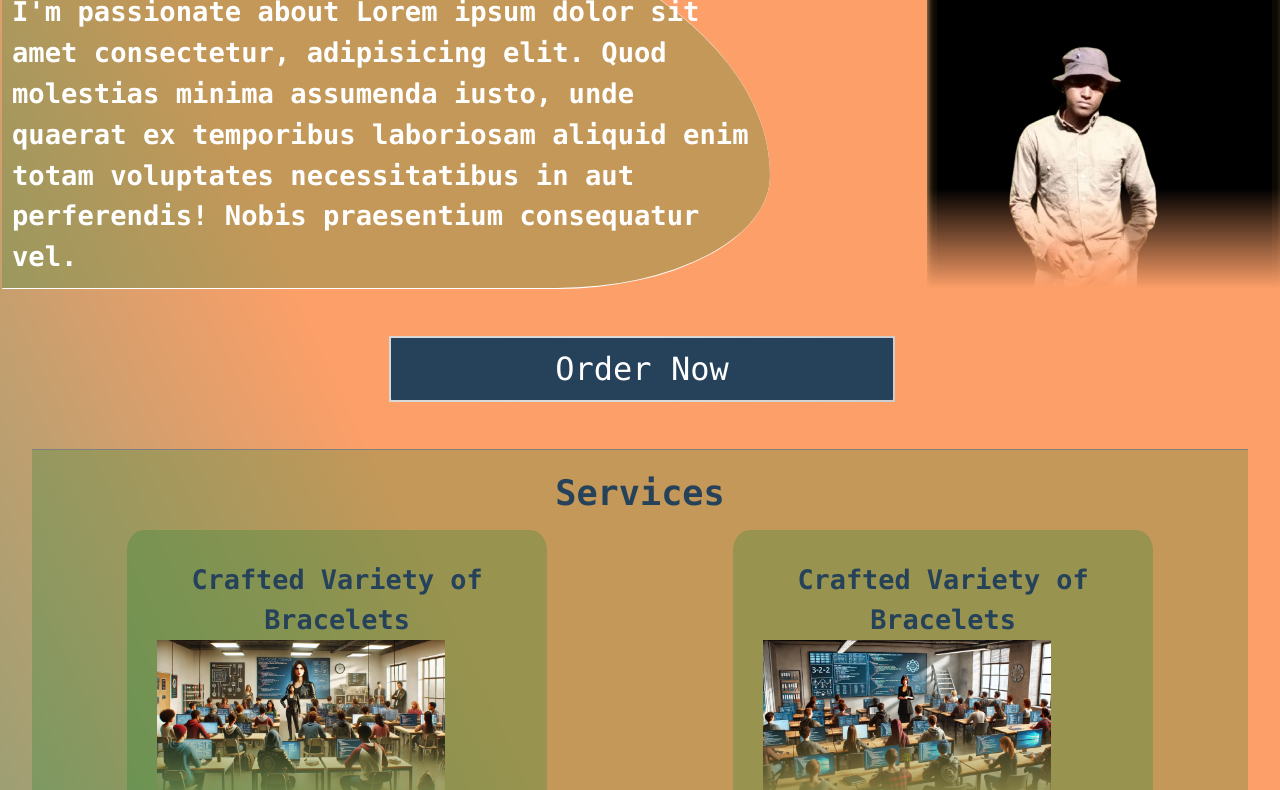
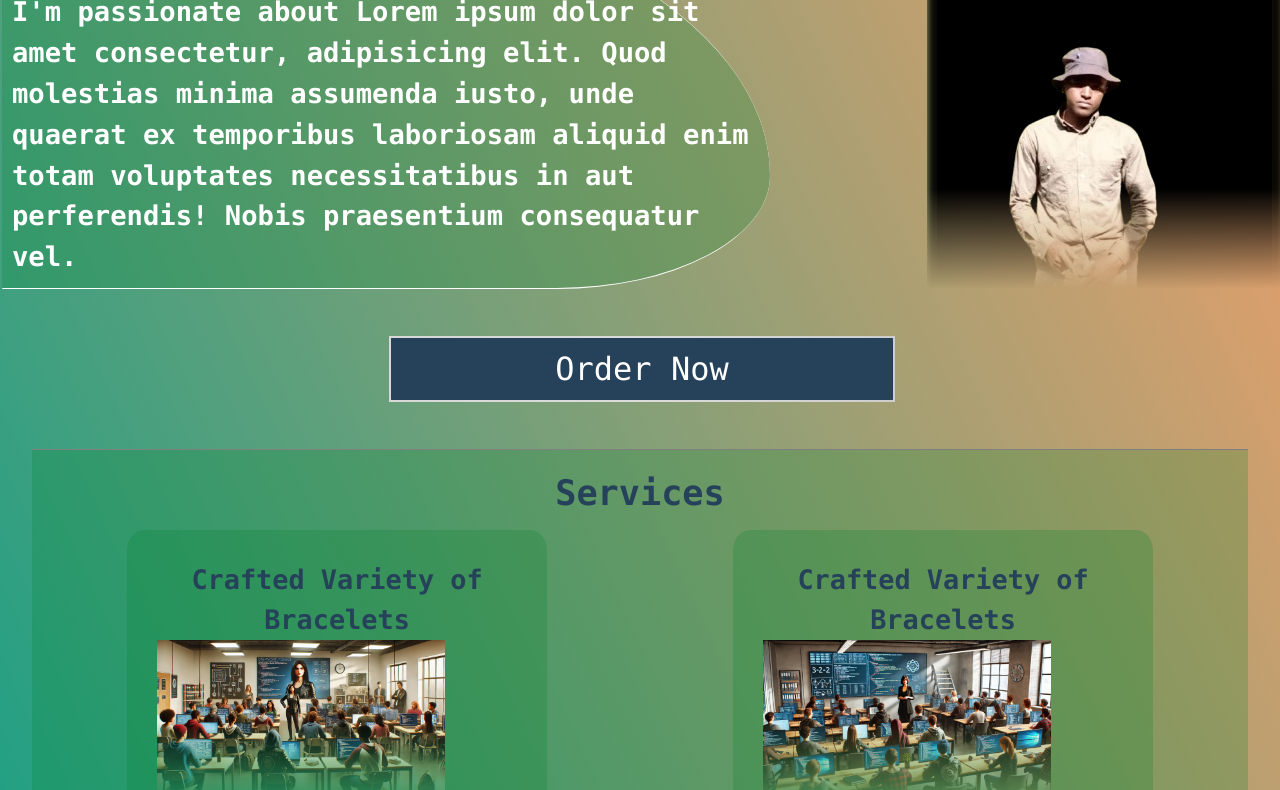
Before and after one commit to mdau-Dev/teekay_krafts, a plain HTML site: page Teekay_Krafts/index.html in a window 1280 px wide. Shown: the part 351-1141 px from the top of the page. Drawn offline with Linux system fonts and the light colour scheme.

Commit message:
teekay commit mdau

```diff
--- a/Teekay_Krafts/styles.css
+++ b/Teekay_Krafts/styles.css
@@ -25,7 +25,7 @@ body{
     --onHoverColor: #000;
 
     /* background: linear-gradient(var(--color-7),var(--color-6),var(--color-5),var(--color-4),var(--color-3)); */
-    background: linear-gradient(65deg,var(--background3),var(--background2),var(--background1),var(--background1));
+    background: linear-gradient(65deg,var(--background3),var(--background2),var(--background1));
     height: max-content;
     min-height: 100vh;
 }
```
